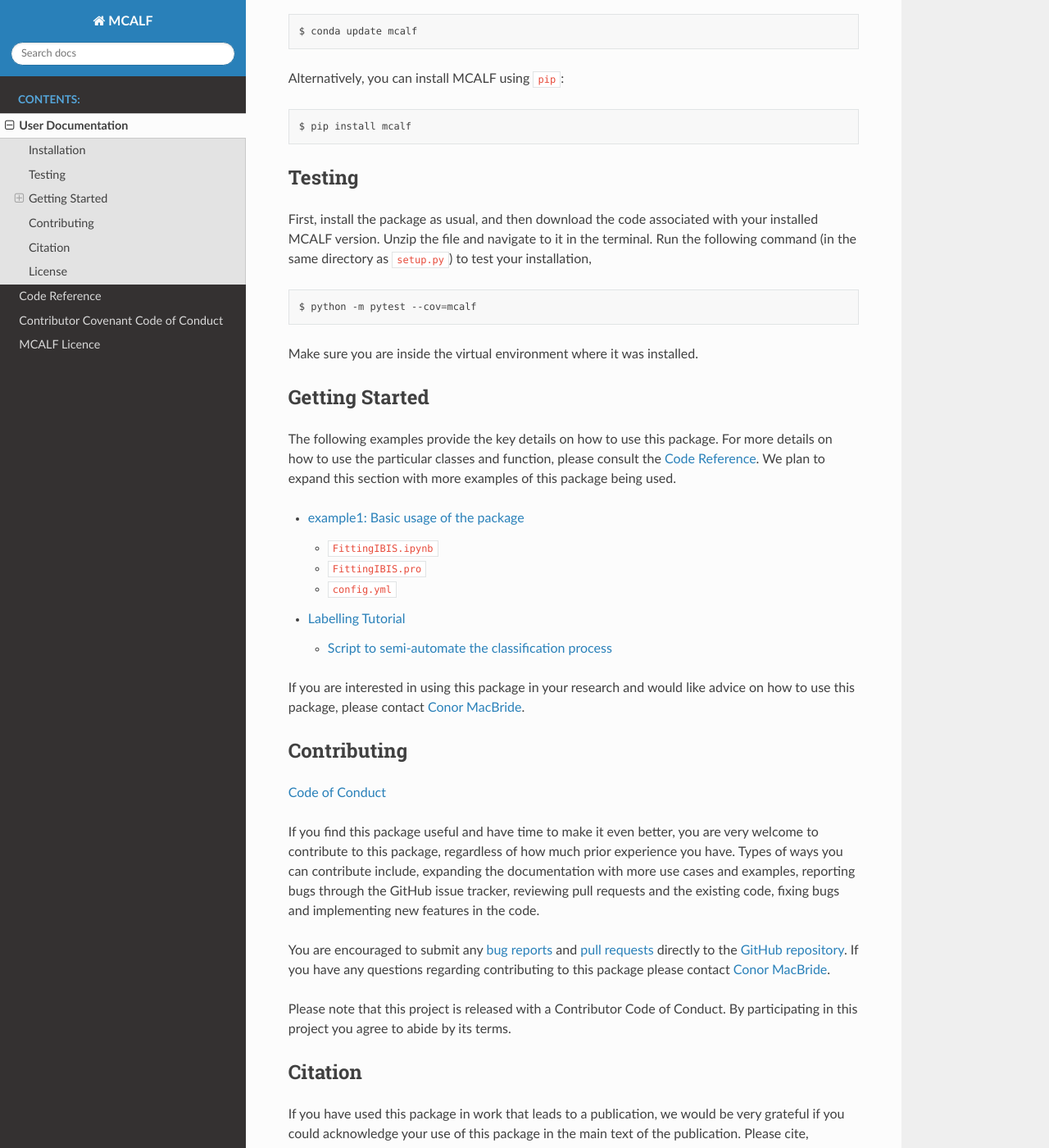
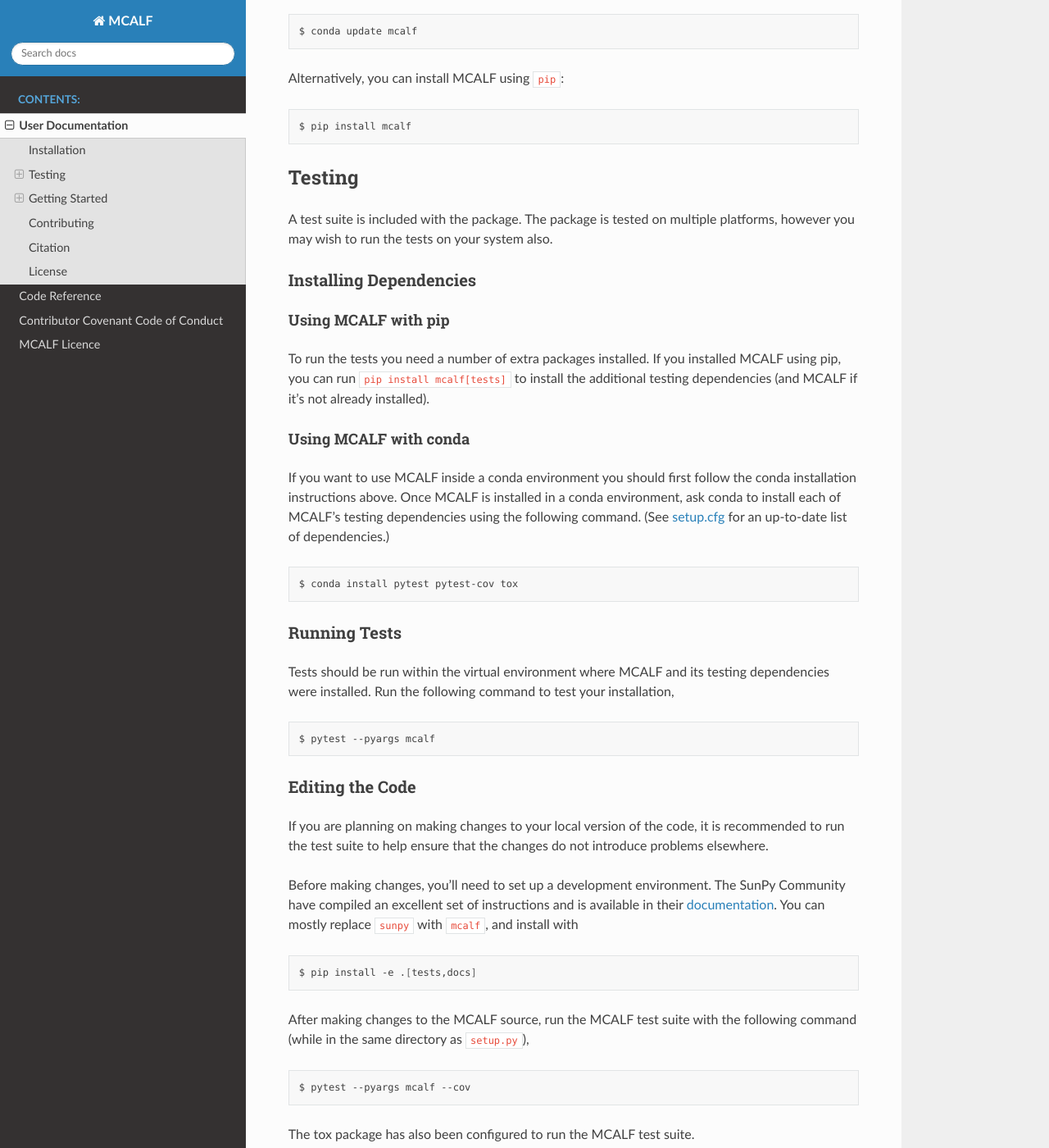
Before and after one commit to ConorMacBride/mcalf, a Sphinx documentation site: the page built from docs/guide/index.rst, in a window 1280 px wide and 1400 px high, scrolled down 1283 px. Shown: the whole window at 82% size. Built offline with Sphinx 7.4.7 and the Read the Docs theme 2.0.0, drawn with Linux system fonts in a browser that asks for light colours.

Commit message:
Documented testing procedure
Also added instructions on setting up a dev environment.

Signed-off-by: Conor MacBride <conor@macbride.me>

```diff
--- a/docs/guide/index.rst
+++ b/docs/guide/index.rst
@@ -78,17 +78,69 @@
 Testing
 -------
 
-First, install the package as usual, and then download the code
-associated with your installed MCALF version.
-Unzip the file and navigate to it in the terminal.
-Run the following command (in the same directory as ``setup.py``) to test
+A test suite is included with the package. The package is tested on
+multiple platforms, however you may wish to run the tests on your
+system also.
+
+Installing Dependencies
+~~~~~~~~~~~~~~~~~~~~~~~
+
+Using MCALF with pip
+====================
+
+To run the tests you need a number of extra packages installed. If you
+installed MCALF using pip, you can run ``pip install mcalf[tests]`` to
+install the additional testing dependencies (and MCALF if it's not
+already installed).
+
+Using MCALF with conda
+======================
+
+If you want to use MCALF inside a conda environment you should first
+follow the conda installation instructions above. Once MCALF is
+installed in a conda environment, ask conda to install each of MCALF's
+testing dependencies using the following command.
+(See `setup.cfg`_ for an up-to-date list of dependencies.)
+
+.. code:: bash
+
+    $ conda install pytest pytest-cov tox
+
+Running Tests
+~~~~~~~~~~~~~
+
+Tests should be run within the virtual environment where MCALF and its
+testing dependencies were installed. Run the following command to test
 your installation,
 
 .. code:: bash
 
-    $ python -m pytest --cov=mcalf
+    $ pytest --pyargs mcalf
 
-Make sure you are inside the virtual environment where it was installed.
+Editing the Code
+~~~~~~~~~~~~~~~~
+
+If you are planning on making changes to your local version of the code,
+it is recommended to run the test suite to help ensure that the changes
+do not introduce problems elsewhere.
+
+Before making changes, you'll need to set up a development environment.
+The SunPy Community have compiled an excellent set of instructions and
+is available in their `documentation`_. You can mostly replace
+``sunpy`` with ``mcalf``, and install with
+
+.. code:: bash
+
+    $ pip install -e .[tests,docs]
+
+After making changes to the MCALF source, run the MCALF test suite with
+the following command (while in the same directory as ``setup.py``),
+
+.. code:: bash
+
+    $ pytest --pyargs mcalf --cov
+
+The tox package has also been configured to run the MCALF test suite.
 
 Getting Started
 ---------------
@@ -175,6 +227,8 @@
 .. _Anaconda: https://www.anaconda.com/products/individual#Downloads
 .. _Miniconda: https://docs.conda.io/en/latest/miniconda.html
 .. _new conda environment: https://docs.conda.io/projects/conda/en/latest/user-guide/tasks/manage-environments.html
+.. _setup.cfg: https://github.com/ConorMacBride/mcalf/blob/master/setup.cfg
+.. _documentation: https://docs.sunpy.org/en/latest/dev_guide/contents/newcomers.html#setting-up-a-development-environment
 
 .. _Conor MacBride: https://macbride.me/
 
```
Also changed, not shown: README.rst (+5 -11 lines).
